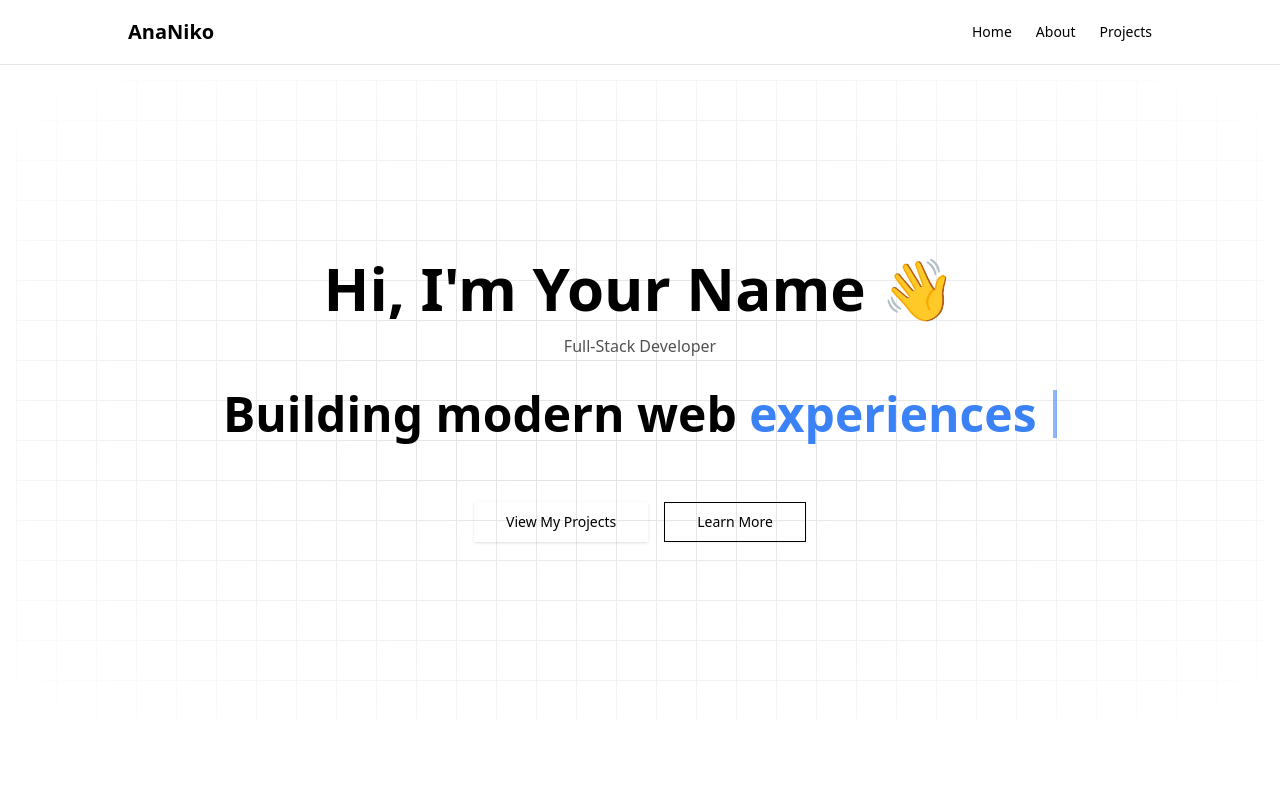
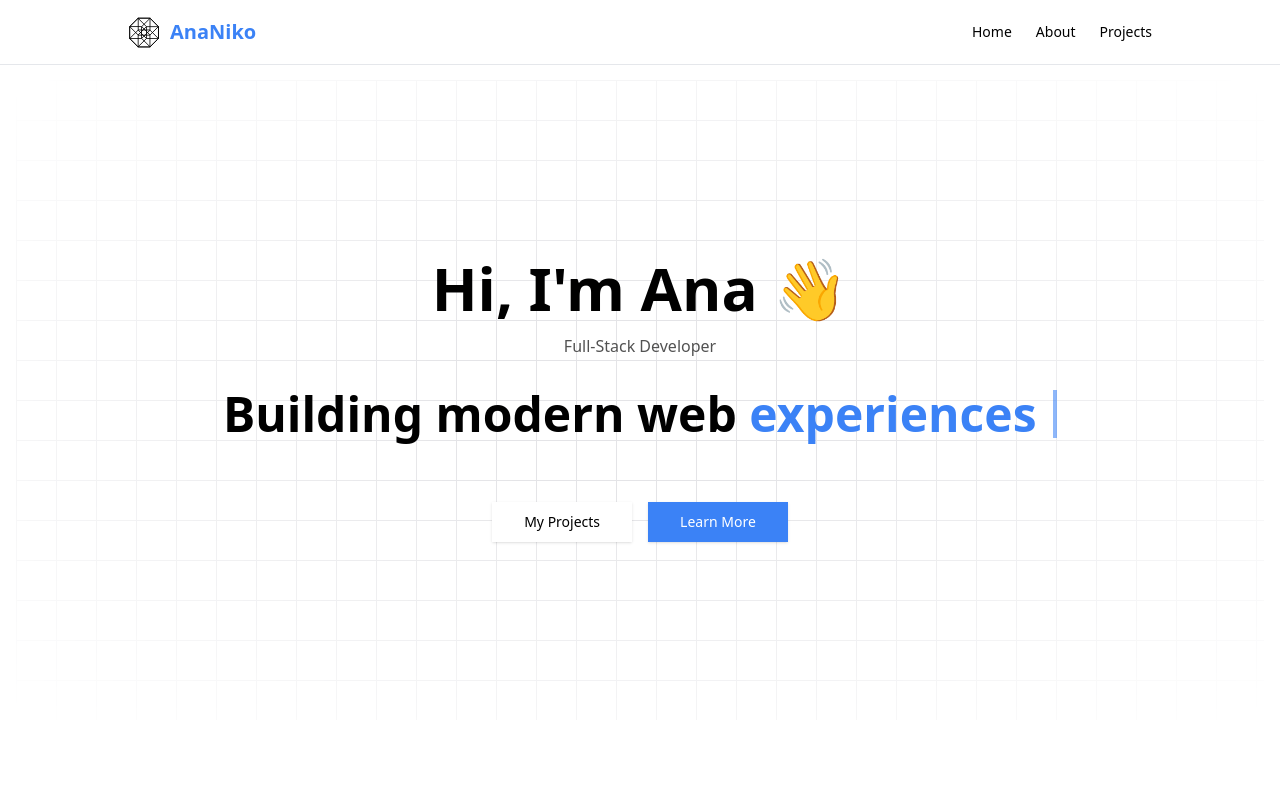
Before and after one commit to ananiko0/ananikodev-frontend, a React (Vite) app: page / in a window 1280 px wide. Shown: the top 800 px of the page. Built offline with nearby package versions, Linux system fonts and the light colour scheme.

Commit message:
change heor button and navigaton logo

```diff
--- a/src/components/navigation/Navigation.tsx
+++ b/src/components/navigation/Navigation.tsx
@@ -7,6 +7,7 @@ import {
   SheetContent,
   SheetTrigger,
 } from "@/components/ui/sheet";
+import drawing from "@/assets/Octagon/drawing.svg";
 
 const Navigation = () => {
   const navItems = [
@@ -24,9 +25,12 @@ const Navigation = () => {
       <div className="container mx-auto px-4">
         <div className="max-w-5xl mx-auto flex h-16 items-center justify-between">
           {/* Logo/Name */}
-          <Link to="/" className="text-xl font-bold">
-            AnaNiko
-          </Link>
+          <div className="flex items-center gap-[10px]">
+            <img src={drawing} alt="Logo" className="w-8 h-8" />
+            <Link to="/" className="text-xl font-bold text-blue-500">
+              AnaNiko
+            </Link>
+          </div>
 
           {/* Desktop Navigation */}
           <div className="hidden md:flex md:gap-6">
--- a/src/components/sections/Hero.tsx
+++ b/src/components/sections/Hero.tsx
@@ -29,7 +29,7 @@ const Hero = () => {
       {/* Content */}
       <div className="relative z-20 flex flex-col items-center justify-center px-4 w-full max-w-4xl">
         <h1 className="text-4xl md:text-6xl font-bold mb-4 text-center">
-          Hi, I'm Your Name 👋
+          Hi, I'm Ana 👋
         </h1>
 
         <p className="text-neutral-600 dark:text-neutral-200 text-sm md:text-base mb-2">
@@ -39,10 +39,18 @@ const Hero = () => {
         <TypewriterEffectSmooth words={words} />
 
         <div className="flex flex-col md:flex-row gap-4 mt-8">
-          <Button asChild size="lg">
-            <Link to="/projects">View My Projects</Link>
+          <Button
+            asChild
+            size="lg"
+            className="bg-white transition-colors duration-300"
+          >
+            <Link to="/projects">My Projects</Link>
           </Button>
-          <Button asChild variant="outline" size="lg">
+          <Button
+            asChild
+            size="lg"
+            className="text-white bg-blue-500 hover:bg-blue-400 transition-colors duration-300"
+          >
             <Link to="/about">Learn More</Link>
           </Button>
         </div>
--- a/src/index.css
+++ b/src/index.css
@@ -10,4 +10,5 @@ html {
 body {
   overflow-x: hidden;
   overflow-y: auto !important;
+  cursor: default;
 }
```
Also changed, not shown: src/assets/Octagon/drawing.svg (added).
